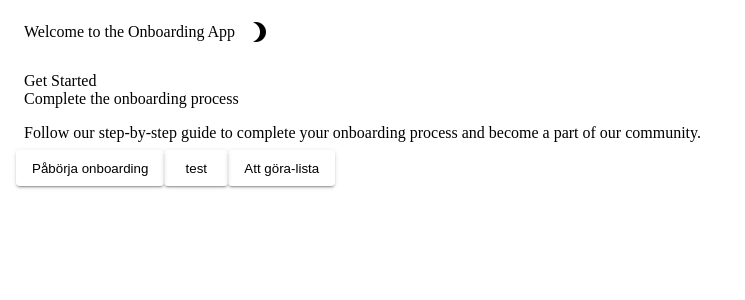
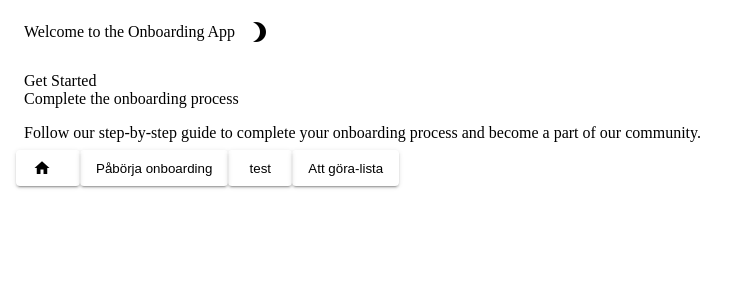
Before and after one commit to alflem/onboarding-client, an Angular app: page / in a window 1280 px wide. Shown: the top 300 px of the page, without its empty margins (0-745 px from the left). Built offline with nearby package versions, Linux system fonts and the light colour scheme.

Commit message:
smågrejer

```diff
--- a/src/app/app-routing.module.ts
+++ b/src/app/app-routing.module.ts
@@ -1,5 +1,5 @@
 import { NgModule } from '@angular/core';
-import { RouterModule, Routes } from '@angular/router';
+import { RouterModule, Routes, Router } from '@angular/router';
 import { TaskListComponent } from './task-list/task-list.component';
 
 const routes: Routes = [
--- a/src/app/app.component.html
+++ b/src/app/app.component.html
@@ -16,9 +16,11 @@
         <p>Follow our step-by-step guide to complete your onboarding process and become a part of our community.</p>
       </mat-card-content>
       <mat-card-actions>
+        <button mat-raised-button color="primary" routerLink="/"><mat-icon>home</mat-icon></button>
         <button mat-raised-button color="primary" routerLink="/onboarding">Påbörja onboarding</button>
         <button mat-raised-button color="secondary" routerLink="/onboarding">test</button>
         <button mat-raised-button color="warn" routerLink="/task-list">
+
           Att göra-lista
         </button>
       </mat-card-actions>
```
